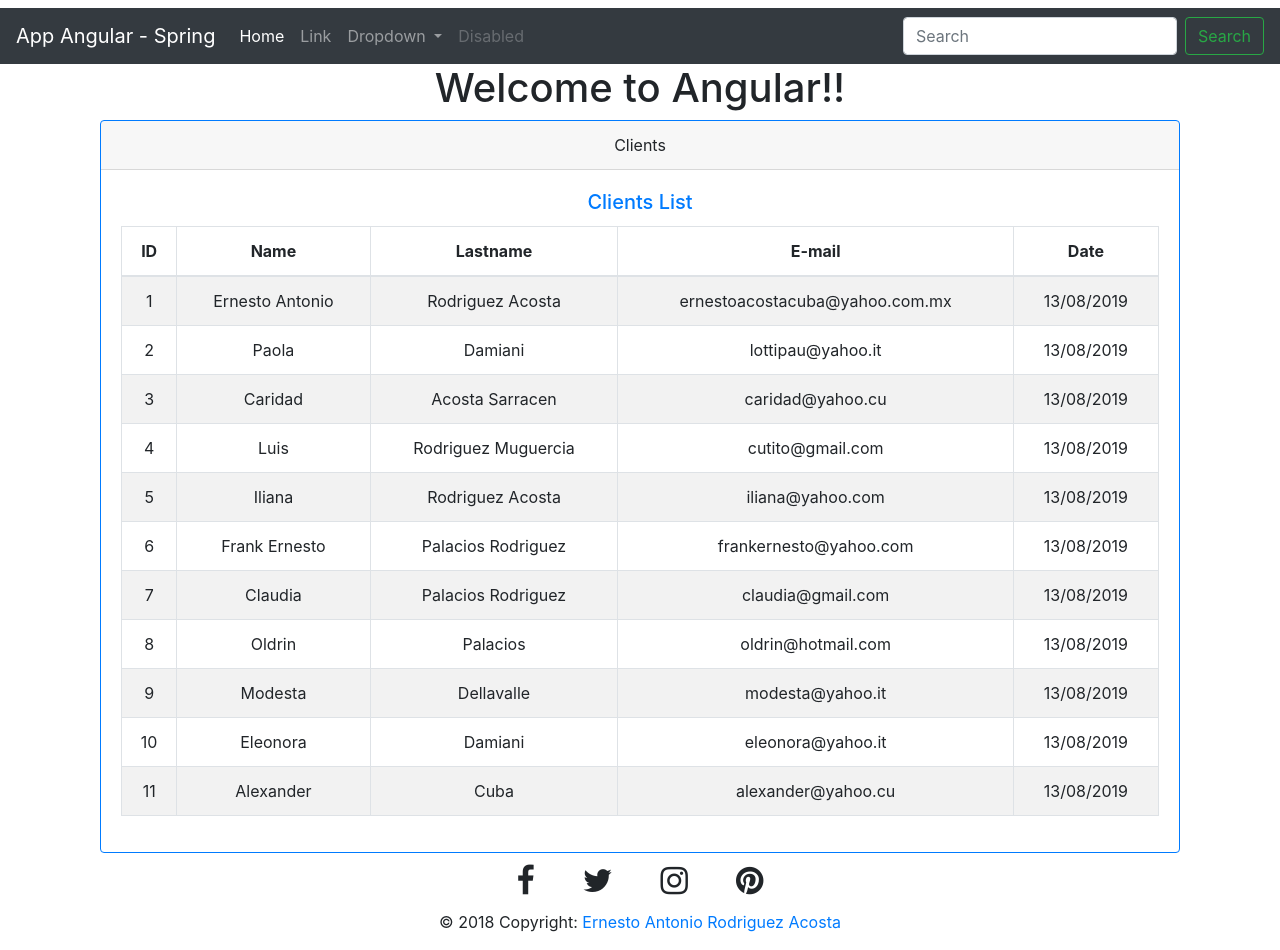
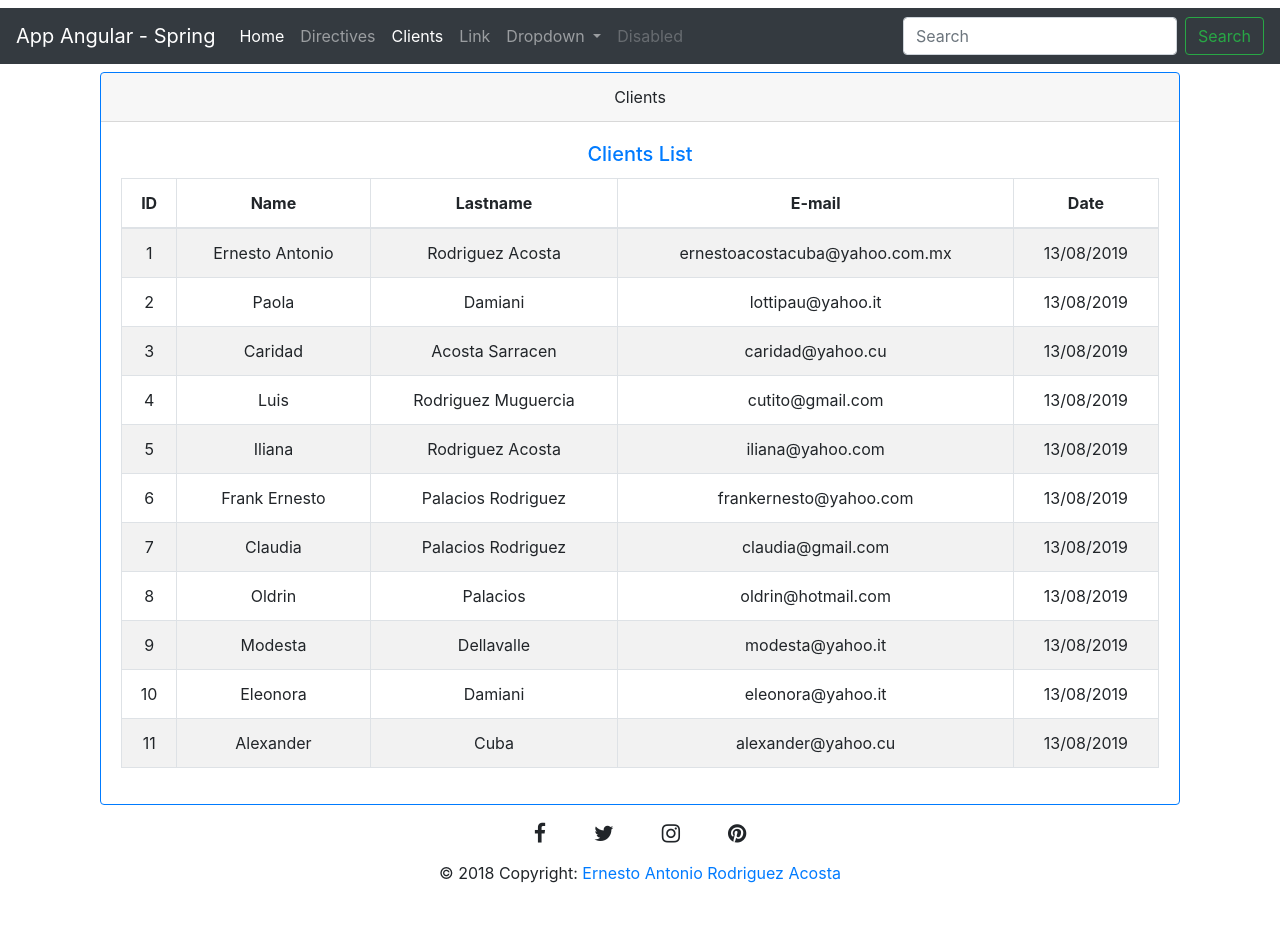
Before and after one commit to ernestoacosta75/spring5angular, an Angular app: page /clients in a window 1280 px wide. After the commit the page ends 901 px from the top, so only its background shows below. Built offline with nearby package versions, Linux system fonts and the light colour scheme.

Commit message:
Routes module and navigation implementation

```diff
--- /dev/null
+++ b/src/app/app-routing.module.ts
@@ -0,0 +1,18 @@
+import { NgModule } from '@angular/core';
+import { RouterModule, Routes } from '@angular/router';
+import { DirectiveComponent } from './components/directive/directive.component';
+import { ClientsComponent } from './components/clients/clients.component';
+
+const ROUTES: Routes = [
+  {path: '', redirectTo: 'clients', pathMatch: 'full'},
+  {path: 'directives', component: DirectiveComponent},
+  {path: 'clients', component: ClientsComponent},
+  { path: '**', pathMatch: 'full', redirectTo: 'clients' }
+];
+
+@NgModule({
+  declarations: [],
+  imports: [RouterModule.forRoot(ROUTES)],
+  exports: [RouterModule]
+})
+export class AppRoutingModule { }
--- a/src/app/app.component.html
+++ b/src/app/app.component.html
@@ -1,10 +1,7 @@
 <app-header></app-header>
 
 <div class="container text-center">
-  <h1>
-    {{ title }}!
-  </h1>
-  <app-clients></app-clients>
+  <router-outlet></router-outlet>
 </div>
 
 <app-footer></app-footer>
--- a/src/app/components/clients/clients.component.html
+++ b/src/app/components/clients/clients.component.html
@@ -1,4 +1,4 @@
-<div class="container text-center">
+<div class="container text-center mt-2">
   <div class="card border-primary mb-3">
     <div class="card-header">Clients</div>
     <div class="card-body text-primary">
--- a/src/app/components/footer/footer.component.css
+++ b/src/app/components/footer/footer.component.css
@@ -7,4 +7,5 @@
 
 .page-wrap {
   position: relative;
+  width: 100%;
 }
--- a/src/app/components/footer/footer.component.html
+++ b/src/app/components/footer/footer.component.html
@@ -2,26 +2,26 @@
 <div class="container text-center mx-auto">
   <footer class="page-wrap container text-center mx-auto">
       <!-- Grid row-->
-      <div class="row text-center">
+      <div class="row text-center mt-2">
         <!-- Grid column -->
         <div class="col-md-12">
           <div class="flex-center">
 
             <!-- Facebook -->
             <a class="fb-ic">
-              <i class="fa fa-facebook-f fa-lg black-text mr-md-5 mr-3 fa-2x"> </i>
+              <i class="fa fa-facebook-f fa-lg black-text mr-md-5 mr-3 fa-1x"> </i>
             </a>
 
             <a class="tw-ic">
-              <i class="fa fa-twitter fa-lg white-text mr-md-5 mr-3 fa-2x"> </i>
+              <i class="fa fa-twitter fa-lg white-text mr-md-5 mr-3 fa-1x"> </i>
             </a>
 
             <a class="ins-ic">
-              <i class="fa fa-instagram fa-lg white-text mr-md-5 mr-3 fa-2x"> </i>
+              <i class="fa fa-instagram fa-lg white-text mr-md-5 mr-3 fa-1x"> </i>
             </a>
 
             <a class="pin-ic">
-              <i class="fa fa-pinterest fa-lg white-text fa-2x"> </i>
+              <i class="fa fa-pinterest fa-lg white-text fa-1x"> </i>
             </a>
           </div>
         </div>
--- a/src/app/components/header/header.component.html
+++ b/src/app/components/header/header.component.html
@@ -6,8 +6,14 @@
 
   <div class="collapse navbar-collapse" id="navbarSupportedContent">
     <ul class="navbar-nav mr-auto">
-      <li class="nav-item active">
-        <a class="nav-link" href="#">Home <span class="sr-only">(current)</span></a>
+      <li class="nav-item" routerLinkActive="active">
+        <a class="nav-link" routerLink="">Home <span class="sr-only">(current)</span></a>
+      </li>
+      <li class="nav-item" routerLinkActive="active">
+        <a class="nav-link" routerLink="directives">Directives</a>
+      </li>
+      <li class="nav-item" routerLinkActive="active">
+        <a class="nav-link" routerLink="clients">Clients</a>
       </li>
       <li class="nav-item">
         <a class="nav-link" href="#">Link</a>
```
Also changed, not shown: src/app/app.module.ts (+6 -2 lines).
